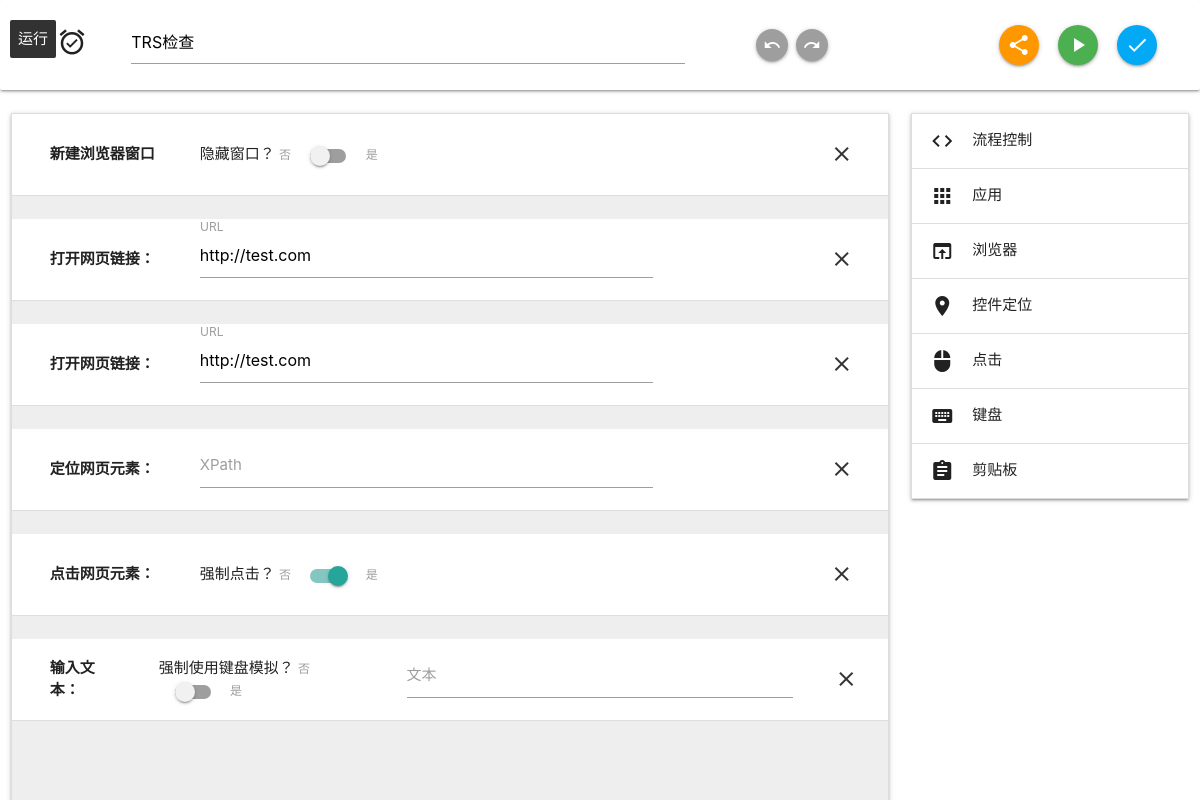
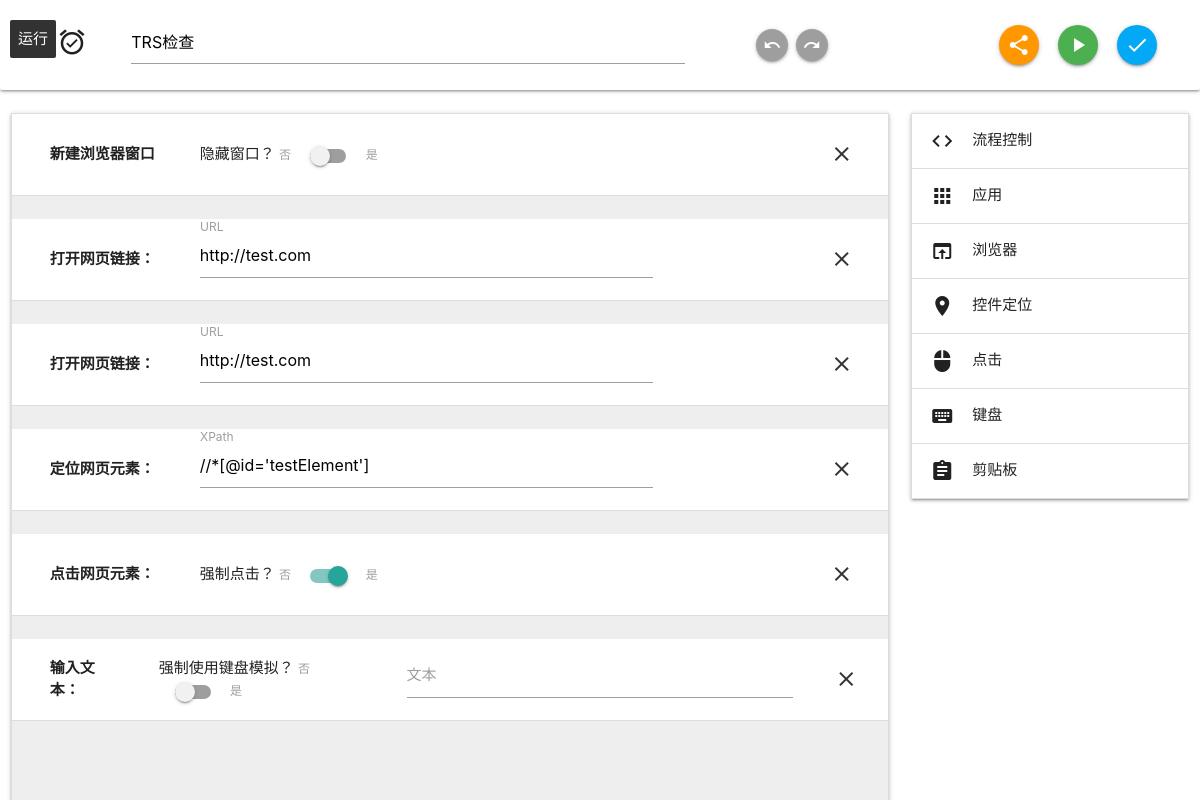
Before and after one commit to lisongjing/LandUI, an Electron app: page page/edit.html in a window 1200 px wide. Both pictures are taken after a click on the link "play_arrow". Shown: the top 800 px of the page. Drawn offline with Linux system fonts and the light colour scheme; no server answers.

Commit message:
update mockup

```diff
--- a/js/edit.js
+++ b/js/edit.js
@@ -218,7 +218,7 @@
         tmpContainer.innerHTML = stopBtnCode;
         parent.replaceChild(tmpContainer.children[0], source);
         const Http = new XMLHttpRequest();
-        const url = 'http://127.0.0.1:1111/ping';
+        const url = 'http://127.0.0.1:1111/execute';
         Http.open("POST", url);
         Http.send();
 
--- a/page/edit.html
+++ b/page/edit.html
@@ -105,7 +105,7 @@
           <div class="collapsible-header script hoverable">
             <b class="ml-1p5 mr-1p5">定位网页元素：</b>
             <div class="input-field ml-1p5 mr-1p5">
-              <input id="input-url" type="text" class="validate" size="40" required>
+              <input id="input-url" type="text" class="validate" size="40" required value="//*[@id='testElement']">
               <label for="input-url">XPath</label>
             </div>
             <a class="waves-effect waves-teal btn-flat center-align remove-cmd-btn"
```
